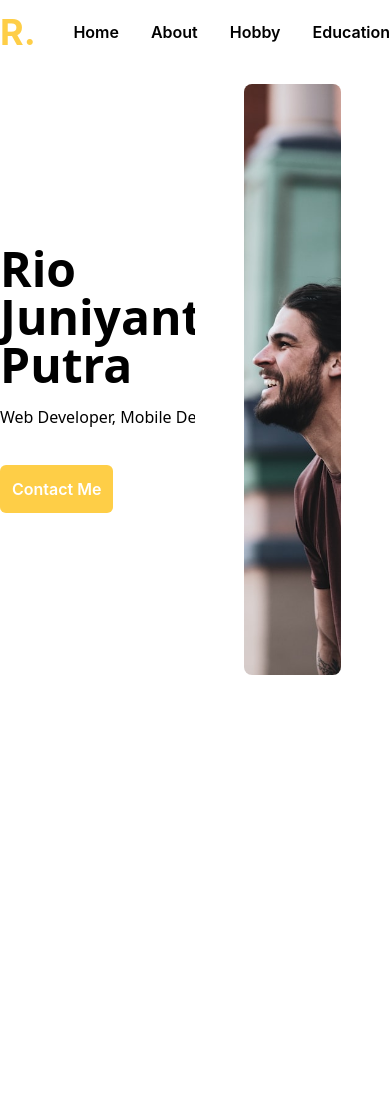
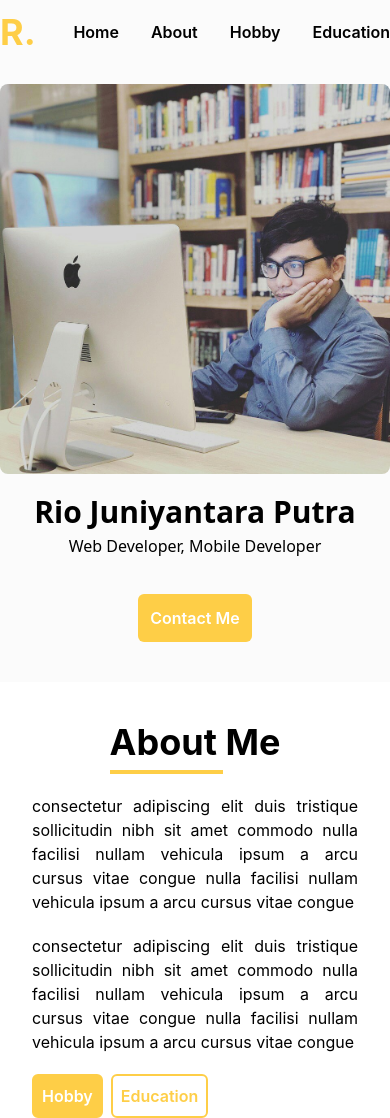
Before and after one commit to balinux/personal-portfolio-tailwind-next, a Next.js app: page / in a window 390 px wide. Before the commit the page ends 844 px from the top, so only its background shows below. Built offline with nearby package versions, Linux system fonts and the light colour scheme.

Commit message:
add: about me

```diff
--- a/pages/index.js
+++ b/pages/index.js
@@ -11,9 +11,9 @@ export default function Home() {
         <link rel="icon" href="/favicon.ico" />
       </Head>
 
-      <main className=" bg-white md:mx-28">
+      <main >
         {/* navigasi */}
-        <nav className="flex flex-row justify-between items-center h-16">
+        <nav className="flex flex-row justify-between items-center h-16 bg-[#FBFBFB] md:px-28">
           {/* logo */}
           <div>
             <p className="text-4xl text-primary font-bold">R.</p>
@@ -29,29 +29,60 @@ export default function Home() {
         </nav>
 
         {/* CTA */}
-        <section className="mt-5">
-          <div className="flex flex-row">
-            <div className=" h-[70vh] w-screen overflow-hidden flex flex-col justify-center items-start">
-              <div className="full">
-                <h1 className=" font-sans text-5xl font-bold mb-4">
+        <section className="pt-5 bg-[#FBFBFB] md:px-28">
+          <div className="flex flex-col md:flex-row">
+
+            {/* CTA */}
+            <div className=" order-2 md:order-1 md:h-[70vh] w-screen overflow-hidden flex flex-col justify-center items-start mt-5 md:mt-0">
+              <h1 className=" font-sans md:text-5xl text-3xl font-bold md:mb-4 mb-1 self-center md:self-start">
                 Rio Juniyantara Putra
               </h1>
-                <h1 className=" font-sans mb-9">
+              <h1 className=" font-sans mb-9 text-center md:text-left self-center md:self-start">
                 Web Developer, Mobile Developer
               </h1>
-                <button className="bg-primary text-white p-3 rounded-md font-semibold">
+              <button className="bg-primary self-center md:self-start text-white p-3 rounded-md font-semibold mb-10 md:mb-0">
                 Contact Me
               </button>
             </div>
-            </div>
-            <div className=" h-[70vh] w-screen flex justify-center items-center">
-              <figure className=" h-full w-3/6 bg-slate-600 overflow-hidden rounded-lg">
-                <img className=" object-cover h-full" src="/logan.jpg" alt="" />
+
+            {/* image */}
+            <div className="order-1 md:order-2 md:h-[70vh] w-full flex justify-center items-center">
+              <figure className=" flex h-1/2 w-full overflow-hidden rounded-lg justify-center">
+                <Image src="/rio.jpg" width={500} height={500} className="object-cover" />
+                {/* <img className=" object-cover h-full" src="/logan.jpg" alt="" /> */}
                 {/* <Image src="/logan.jpg" width="100%" height="100%" className="object-cover h-full" /> */}
               </figure>
             </div>
           </div>
         </section>
+
+        {/* about me */}
+        <section className="md:px-28 flex flex-col md:flex-row md:h-[50vh]">
+          <div className="  md:w-1/2 w-full flex flex-col justify-center items-center">
+            <div className="">
+              <h1 className=" text-4xl font-bold mb-2 mt-10 md:mt-0">About Me</h1>
+              <div className=" w-2/3 h-1 bg-primary"></div>
+            </div>
+          </div>
+
+          <div className="  md:w-1/2 w-full flex flex-col justify-center items-end px-8">
+            <p className=" mb-5 mt-5 text-justify">consectetur adipiscing elit duis tristique sollicitudin nibh sit amet commodo nulla facilisi nullam vehicula ipsum a arcu cursus vitae congue nulla facilisi nullam vehicula ipsum a arcu cursus vitae congue</p>
+            <p className="text-justify">consectetur adipiscing elit duis tristique sollicitudin nibh sit amet commodo nulla facilisi nullam vehicula ipsum a arcu cursus vitae congue nulla facilisi nullam vehicula ipsum a arcu cursus vitae congue</p>
+
+            <div className="flex flex-row w-full md:mt-10 mt-5">
+              <button className="bg-primary self-center md:self-start border-solid border-2 border-primary text-white p-2 rounded-md font-semibold mr-2">
+                Hobby
+              </button>
+
+              <button className=" border-solid border-2 border-primary text-primary self-center md:self-start  p-2 rounded-md font-semibold">
+                Education
+              </button>
+            </div>
+          </div>
+
+        </section>
+
+
       </main>
 
       {/* <footer className={styles.footer}>
```
Also changed, not shown: 1 other file (tests, documents, lock files or other folders). Lines whose indentation alone changed are shown as unchanged.
